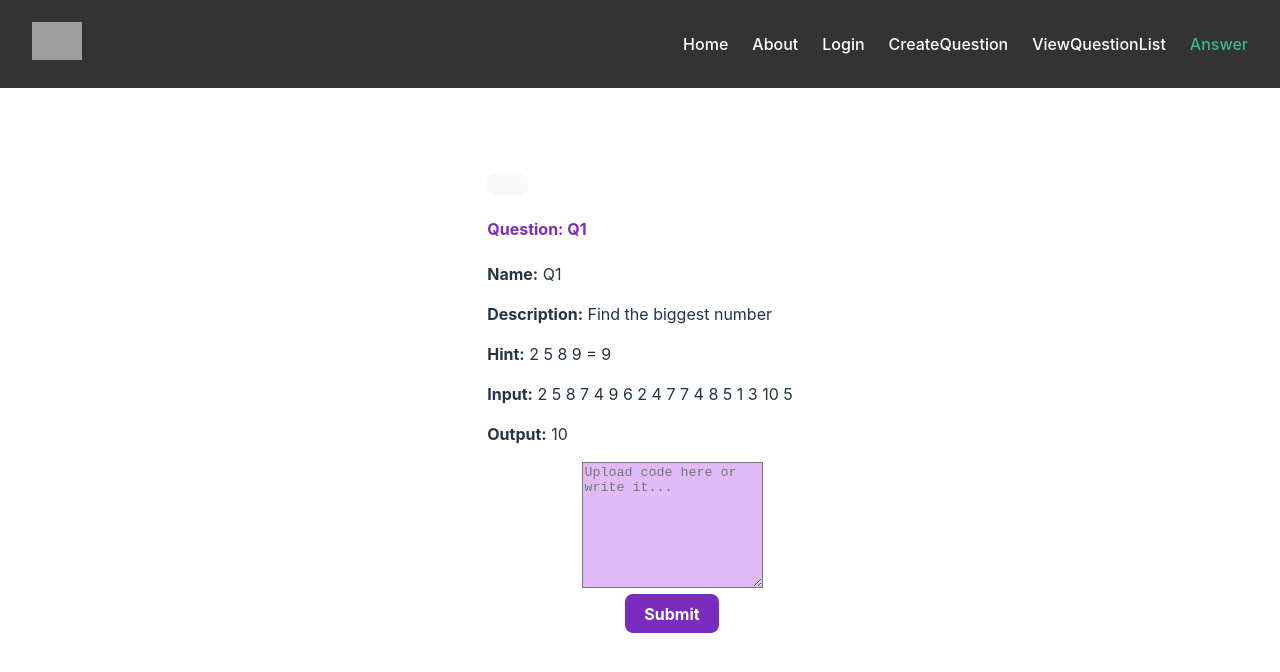
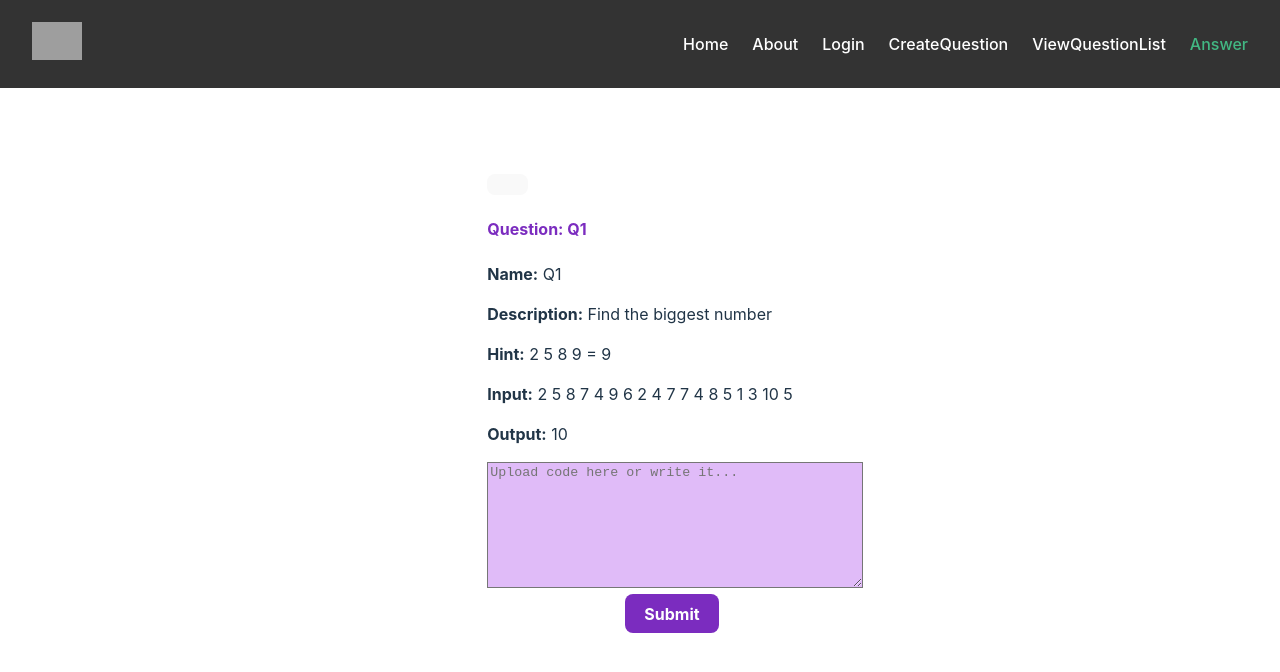
Before and after one commit to t1ww/SE65-Senior-project, a Vue app in the folder frontend/SE65-SENIOR-PROJECT/: page /answer in a window 1280 px wide. Shown: the top 672 px of the page. Built offline with nearby package versions, Linux system fonts and the light colour scheme; grey boxes are pictures that could not be loaded.

Commit message:
Fix textarea size in Answer page

```diff
--- a/frontend/SE65-SENIOR-PROJECT/src/pages/Answer.vue
+++ b/frontend/SE65-SENIOR-PROJECT/src/pages/Answer.vue
@@ -67,4 +67,8 @@ const code = ref('');
 .bg-light-purple {
   background-color: #e0bbf8;
 }
+
+textarea {
+  width: 100%;
+}
 </style>
```
